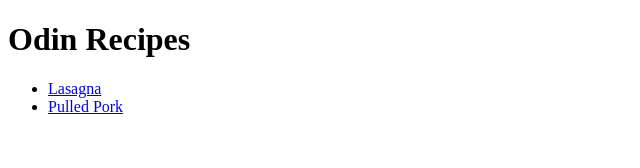
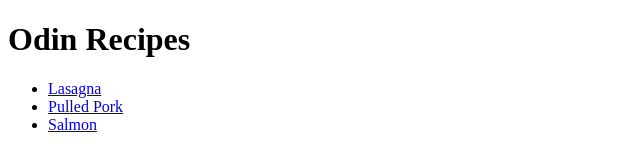
Before and after one commit to milev-stack/odin-recipes, a plain HTML site: page index.html in a window 1280 px wide. Shown: the full height of the page, 0-640 px from the left. Drawn offline with Linux system fonts and the light colour scheme.

Commit message:
Add link to new salmon recipe page

```diff
--- a/index.html
+++ b/index.html
@@ -9,6 +9,7 @@
 <ul>
    <li><a href="./recipes/lasagna.html">Lasagna</a></li>
    <li><a href="./recipes/pulled-pork.html">Pulled Pork</a></li>
+   <li><a href="./recipes/salmon.html">Salmon</a></li>
 </ul>
 
     </body>
```
